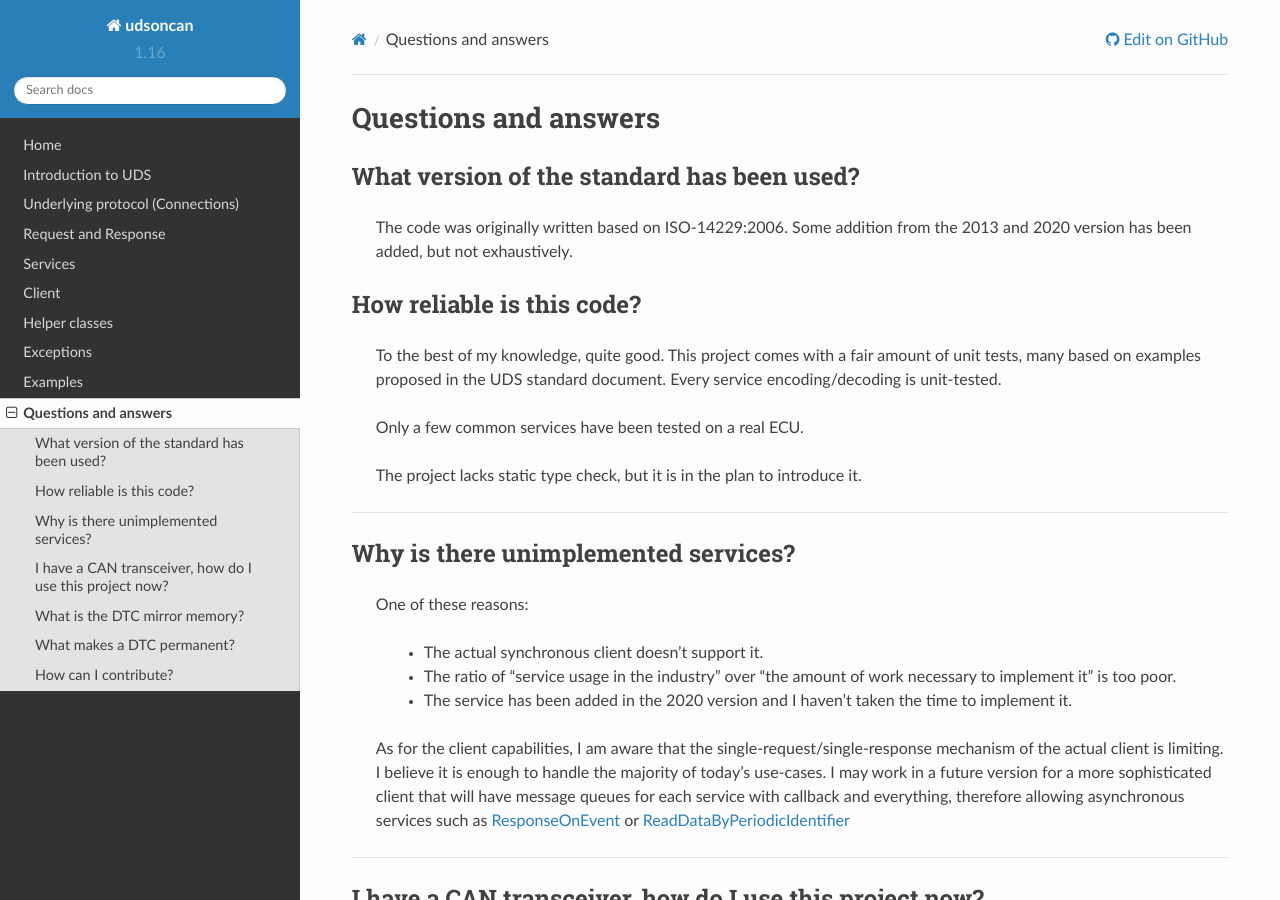
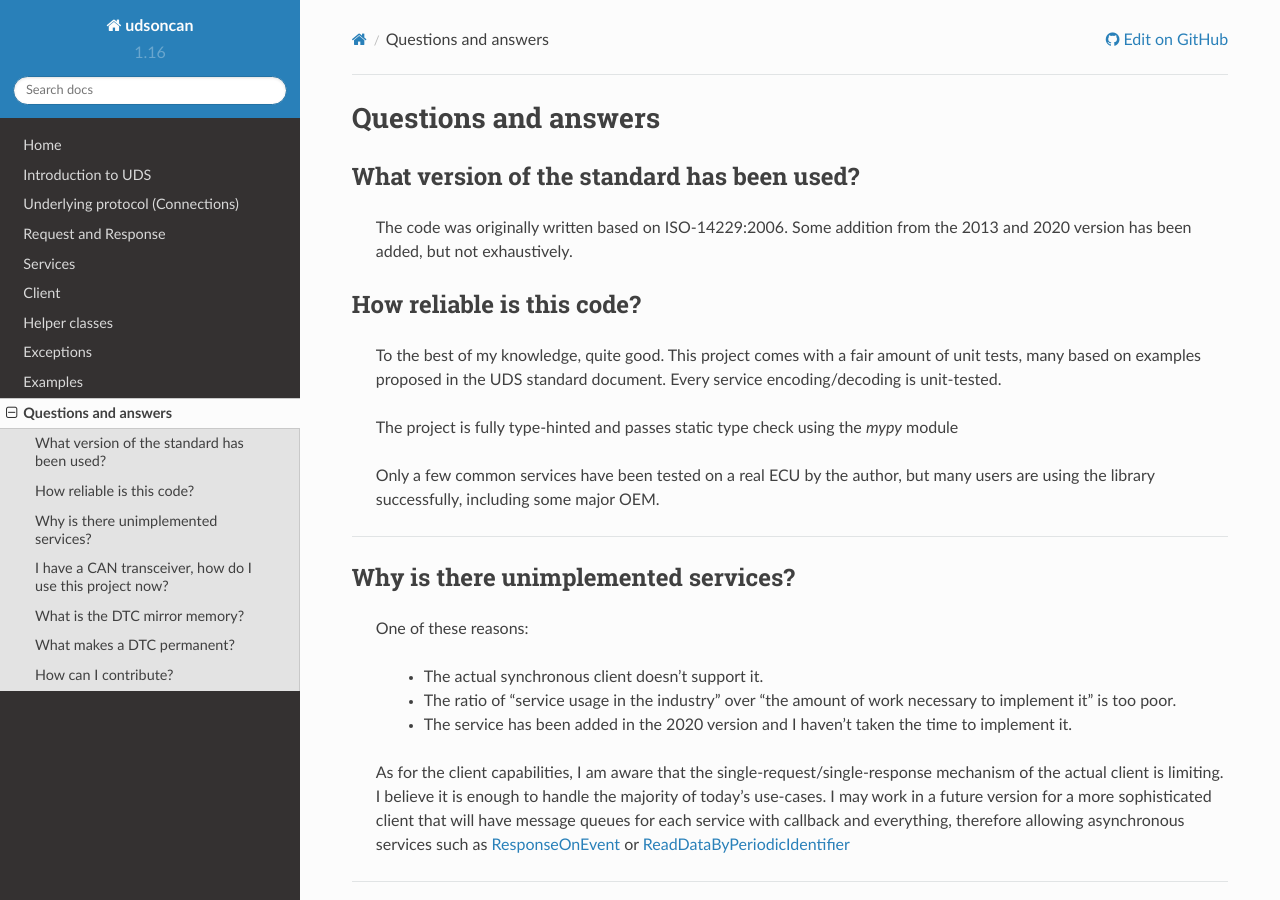
Before and after one commit to pylessard/python-udsoncan, a Sphinx documentation site: the page built from doc/source/udsoncan/questions_answers.rst, in a window 1280 px wide and 900 px high. Built offline with Sphinx 7.4.7 and the Read the Docs theme 2.0.0, drawn with Linux system fonts in a browser that asks for light colours.

Commit message:
Fixed docs requirements

```diff
--- a/doc/requirements.txt
+++ b/doc/requirements.txt
@@ -1,2 +1,5 @@
 sphinx_rtd_theme>=0.3.1
 sphinx==1.3.6
+alabaster==0.7.8
+jinja2==3.0
+markupsafe==2.0.1
--- a/doc/source/udsoncan/questions_answers.rst
+++ b/doc/source/udsoncan/questions_answers.rst
@@ -17,9 +17,9 @@ How reliable is this code?
    To the best of my knowledge, quite good. This project comes with a fair amount of unit tests, many based on examples proposed in the UDS standard document.
    Every service encoding/decoding is unit-tested.
 
-   Only a few common services have been tested on a real ECU.
+   The project is fully type-hinted and passes static type check using the `mypy` module
 
-   The project lacks static type check, but it is in the plan to introduce it.
+   Only a few common services have been tested on a real ECU by the author, but many users are using the library successfully, including some major OEM.
 
 -----
 
```
